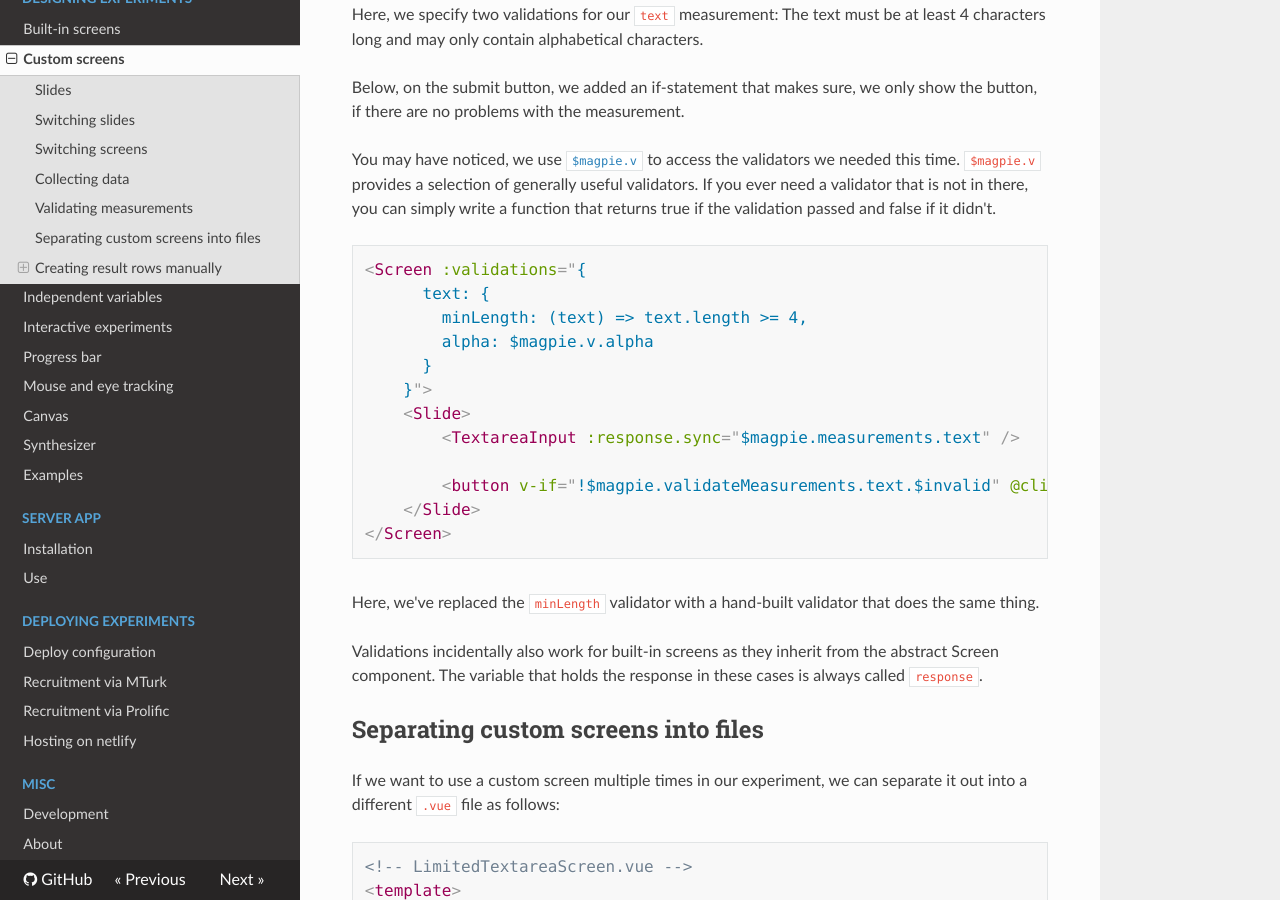
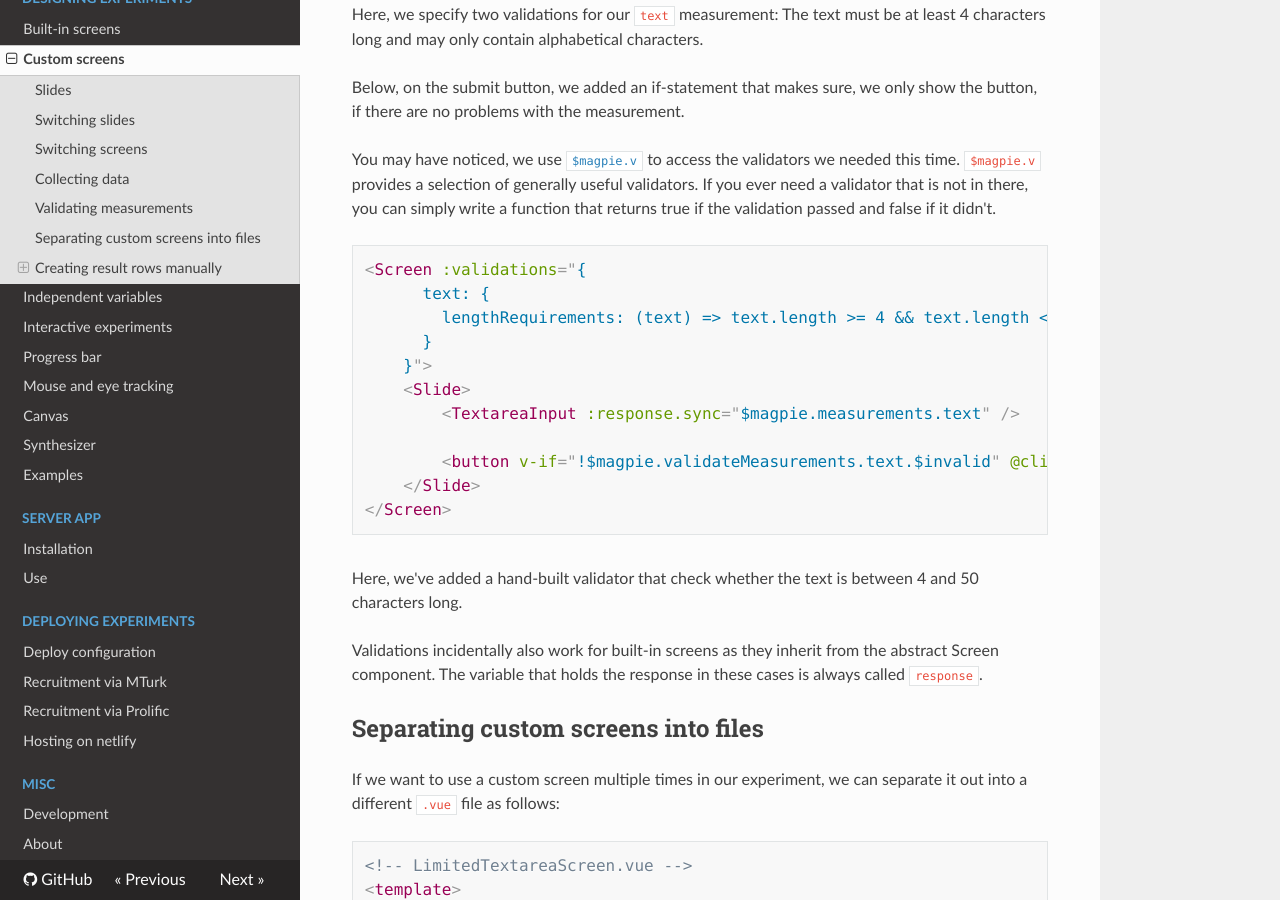
Before and after one commit to magpie-ea/magpie-v3-docs, an MkDocs documentation site: the page built from docs/01_designing_experiments/01_custom_screens.md, in a window 1280 px wide and 900 px high, scrolled down 5416 px. Built offline with MkDocs 1.6.1, drawn with Linux system fonts in a browser that asks for light colours.

Commit message:
Validating measurements: Improve custom validator example

````diff
--- a/docs/01_designing_experiments/01_custom_screens.md
+++ b/docs/01_designing_experiments/01_custom_screens.md
@@ -225,8 +225,7 @@ function that returns true if the validation passed and false if it didn't.
 ```html
 <Screen :validations="{
       text: {
-        minLength: (text) => text.length >= 4,
-        alpha: $magpie.v.alpha
+        lengthRequirements: (text) => text.length >= 4 && text.length < 50
       }
     }">
     <Slide>
@@ -237,7 +236,7 @@ function that returns true if the validation passed and false if it didn't.
 </Screen>
 ```
 
-Here, we've replaced the `minLength` validator with a hand-built validator that does the same thing.
+Here, we've added a hand-built validator that check whether the text is between 4 and 50 characters long.
 
 Validations incidentally also work for built-in screens as they inherit from the abstract Screen component.
 The variable that holds the response in these cases is always called `response`.
````
